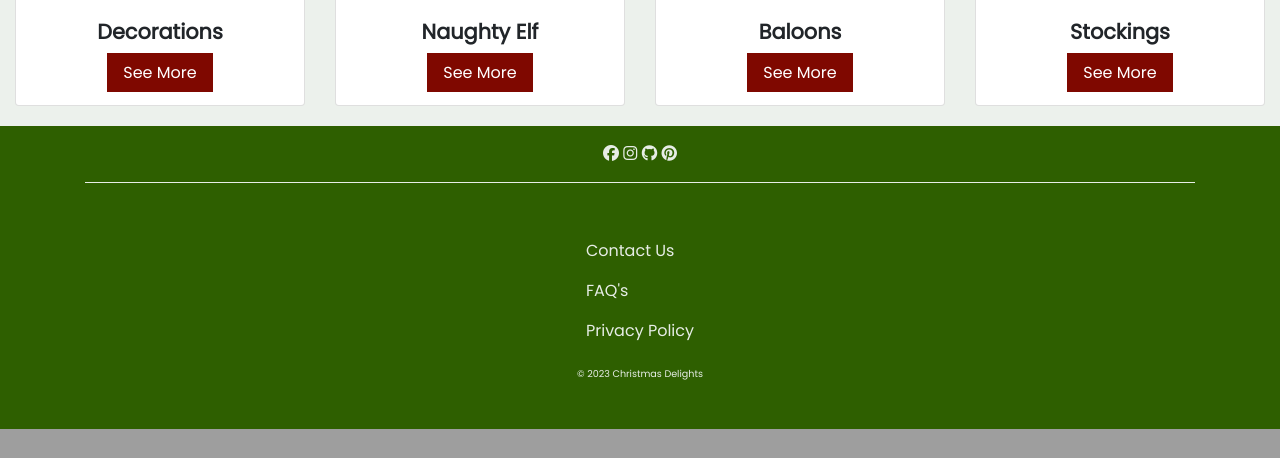
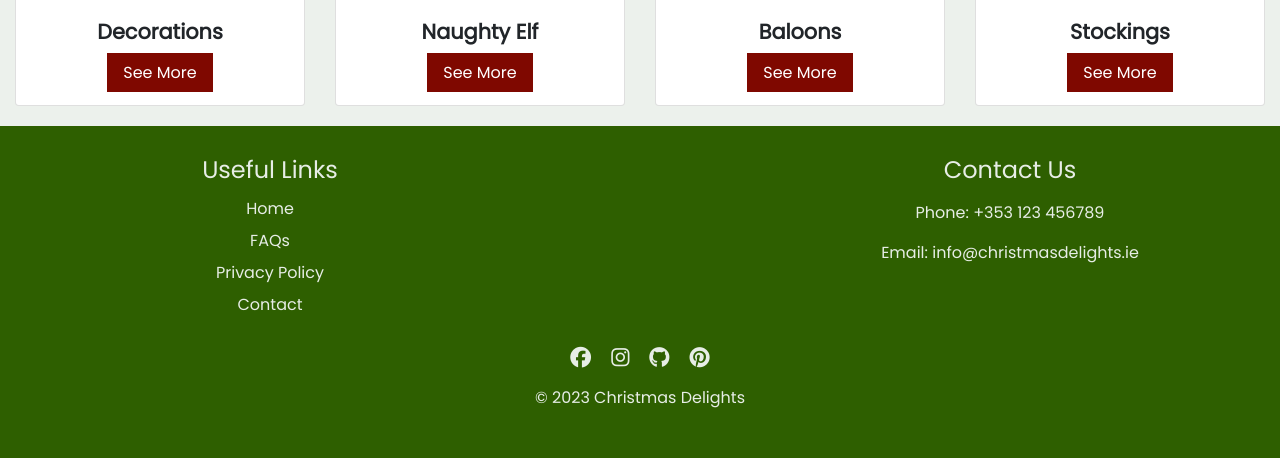
Before and after one commit to AstaJoks/christmas-delights-PP5, a Django app: page / in a window 1280 px wide. Shown: the part 1144-1602 px from the top of the page. Before the commit the page ends 1573 px from the top, so only its background shows below. Run offline with Django 3.2, Linux system fonts and the light colour scheme; some libraries are stand-ins or nearby versions.

Commit message:
Change the layout of the footer

```diff
--- a/static/css/base.css
+++ b/static/css/base.css
@@ -166,30 +166,72 @@ img.logo {
 .footer {
     color: #ecf1ecf9;
     background-color: #2e5f00;
+    flex-shrink: 0;
+    text-align: center;
 }
 
 .footer a {
     color: #ecf1ecf9;
-    background-color: #2e5f00;
 }
 
 .copyright {
-    font-size: 0.6rem;
+    font-size: 1rem;
 }
 
-.footer hr {
-    border-color: #ecf1ecf9;
+.footer-container {
+    padding-bottom: 20px;
+}
+
+.footer .row {
+    padding-top: 10px;
+}
+
+.footer a:hover {
+    color: black;
+    text-decoration: none;
+}
+
+.footer ul {
+    line-height: 2em;
+    list-style: none;
+    padding: 0;
+}
+
+.contact-links {
+    display: flex;
+    flex-direction: column;
+    line-height: 2.5em;
+}
+
+.footer-content {
+    color: #ecf1ecf9;
+}
+
+.footer-col {
+    padding-top: 20px;
+}
+
+.footer-row {
+    padding: 0;
+    margin: 0;
+}
+
+.social-links {
+    justify-content: center;
+    font-size: 1.3em;
+}
+
+.social-links a {
+    text-decoration: none;
+}
+
+.social-links i {
+    padding: 10px;
 }
 
 /* Media Queries */
 
 /* Responsive styles for screens with a maximum width of 420px */
-@media (max-width: 420px) {
-
-    .hero-text h1 {
-        font-size: 3.5rem;
-    }
-}
 
 @media (max-width: 991px) {
 
@@ -207,3 +249,14 @@ img.logo {
         font-size: 1rem;
     }
 }
+
+@media (max-width: 420px) {
+
+    .hero-text h1 {
+        font-size: 3.5rem;
+    }
+
+    .h4 {
+        font-size: 1.3em;
+    }
+}
--- a/templates/base.html
+++ b/templates/base.html
@@ -48,14 +48,14 @@
 
 <body>
 
-    <!-- NAV BAR SECTION -->
+    <!-- Nav Bar section -->
     <header class="container-fluid sticky-top">
         <div class="row bg-as-body d-none d-lg-flex p-1">
             <div class="col-12 col-lg-4 my-auto py-0">
                 <a href="{% url 'home' %}"><img class="logo"
                         src="https://res.cloudinary.com/dcydt01ed/image/upload/v1699481613/logo_ejua6a.png" alt="Logo"></a>
             </div>
-            <!-- SEARCH BAR -->
+            <!-- Search Bar-->
             <div class="col-12 col-lg-4 my-auto py-1 py-lg-1">
                 <form method="GET" action="#">
                     <div class="input-group w-100">
@@ -72,7 +72,7 @@
                     </div>
                 </form>
             </div>
-            <!-- ACCOUNTS MENUS -->
+            <!-- Account Menius -->
             <div class="col-12 col-lg-4 my-auto py-1 py-lg-1">
                 <ul class=" list-inline list-unstyled text-center text-lg-right my-0">
                     <li class=" list-inline-item dropdown">
@@ -117,7 +117,7 @@
                 </ul>
             </div>
         </div>
-        <!-- NAV BAR SECTION -->
+        <!-- Nav Bar Section -->
 
         <div class="row bg-as-body">
             <nav class="navbar navbar-expand-lg navbar-light w-100">
@@ -151,49 +151,64 @@
 
 </body>
 
-    <!-- FOOTER -->
-    <!-- Font awesome icons as the clickable links to social media sites. Links open in a new tab -->
-    <footer class="footer text-center mt-auto">
-        <div class="container pt-3">
-            <!-- Social media -->
-            <div class="mb-4">
-                <a href="https://facebook.com" target="_blank" rel="noopener"
-                    aria-label="Visit our Facebook page (opens in a new tab)"><i class="fab fa-facebook ms-3"></i></a>
-                <a href="https://instagram.com" target="_blank" rel="noopener"
-                    aria-label="Visit our Instagram page (opens in a new tab)"><i class="fab fa-instagram ms-3"></i></a>
-                <a href="https://github.com/AstaJoks" target="_blank" rel="noopener"
-                    aria-label="Visit my GitHub page (opens in a new tab)"><i class="fab fa-github ms-3"></i></a>
-                <a href="https://www.pinterest.com/" target="_blank" rel="noopener"
-                    aria-label="Visit the Pinterest page for ideas (opens in a new tab)"><i
-                        class="fab fa-pinterest ms-3"></i></a>
-                <hr>
-            </div>
-        </div>
-        <div class="container-fluid">
-            <div class="row">
-                <!-- Footer navigation -->
-                <div class="col text-center pt-3">
-                    <div class="d-flex justify-content-center pb-3">
-                        <ol class="nav flex-column">
-                            <li class="mt-3">
-                                <a class="d-flex" href="#">Contact Us</a>
-                            </li>
-                            <li class="mt-3">
-                                <a class="d-flex" href="#">FAQ's</a>
-                            </li>
-                            <li class="mt-3">
-                                <a class="d-flex" href="#" target="blank">Privacy
-                                    Policy</a>
-                            </li>
-                        </ol>
+    <!-- Footer -->
+<footer class="footer">
+
+    <div class="footer-content position-relative">
+        <div class="container">
+            <div class="row footer-row">
+
+                <div class="col-lg-4 col-md-3 footer-col">
+                    <h5 class="h4">Useful Links</h5>
+                    <ul>
+                        <li><a href="{% url 'home' %}">Home</a></li>
+                        <li><a href="#">FAQs</a></li>
+                        <li><a href="#">Privacy Policy</a></li>
+                        <li><a href="#">Contact</a></li>
+                    </ul>
+                </div>
+
+                <div class="col-lg-4 col-md-6 footer-col">
+                <!-- Begin Mailchimp Signup Form -->
+                </div>
+
+                <!-- Contact Us Section-->
+                <div class="col-lg-4 col-md-3 footer-col">
+                    <h5 class="h4">Contact Us</h5>
+                    <div class="contact-links">
+                        <a href="tel:353123456789">Phone: +353 123 456789</a>
+                        <a href="mailto:info@christmasdelights.ie">Email: info@christmasdelights.ie</a>
                     </div>
                 </div>
             </div>
-            <div class="copyright text-center p-2 pb-5">
-                © 2023
-                <a class="footer-text-color" href="#">Christmas Delights</a>
+
+                <!-- Social Media links -->
+                <!-- Font awesome icons as the clickable links to social media sites. Links open in a new tab -->
+                <div class="social-links d-flex">
+                    <a href="https://facebook.com" class="d-flex align-items-center justify-content-center"
+                        target="_blank"
+                        rel="noopener" aria-label="Visit our Facebook page (opens in a new tab)">
+                        <i class="fab fa-facebook ms-3"></i></a>
+                    <a href="https://instagram.com" class="d-flex align-items-center justify-content-center"
+                        target="_blank"
+                        rel="noopener" aria-label="Visit our Instagram page (opens in a new tab)">
+                        <i class="fab fa-instagram ms-3"></i></a>
+                    <a href="https://github.com/AstaJoks" class="d-flex align-items-center justify-content-center"
+                        target="_blank"
+                        rel="noopener" aria-label="Visit my GitHub page (opens in a new tab)">
+                        <i class="fab fa-github ms-3"></i></a>
+                    <a href="https://www.pinterest.com/" class="d-flex align-items-center justify-content-center"
+                        target="_blank"
+                        rel="noopener" aria-label="Visit the Pinterest page for ideas (opens in a new tab)">
+                        <i class="fab fa-pinterest ms-3"></i></a>
+                </div>
             </div>
-        </div>
-    </footer>
+    </div>
+
+    <div class="copyright text-center p-2 pb-5">
+        © 2023
+        <a href="{% url 'home' %}">Christmas Delights</a>
+    </div>
+</footer>
 
 </html>
```
